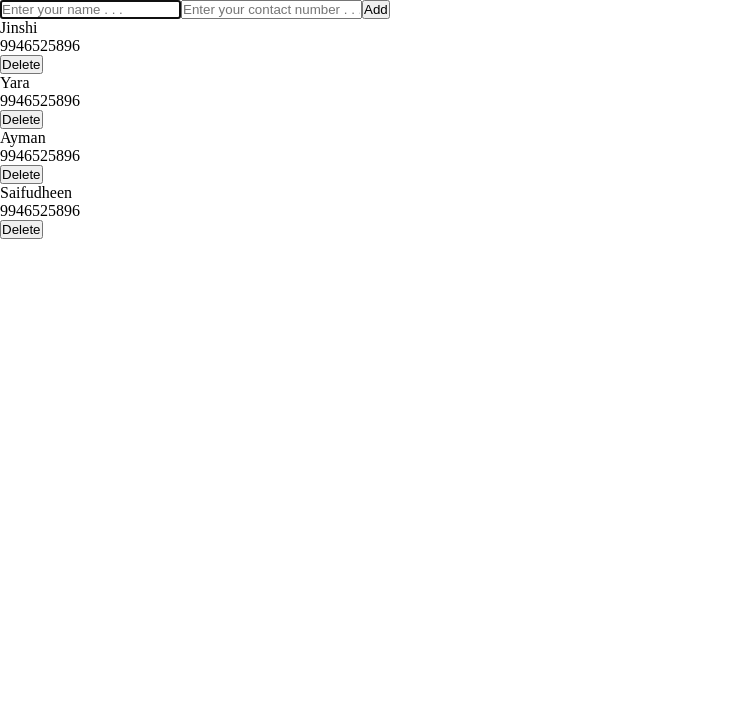
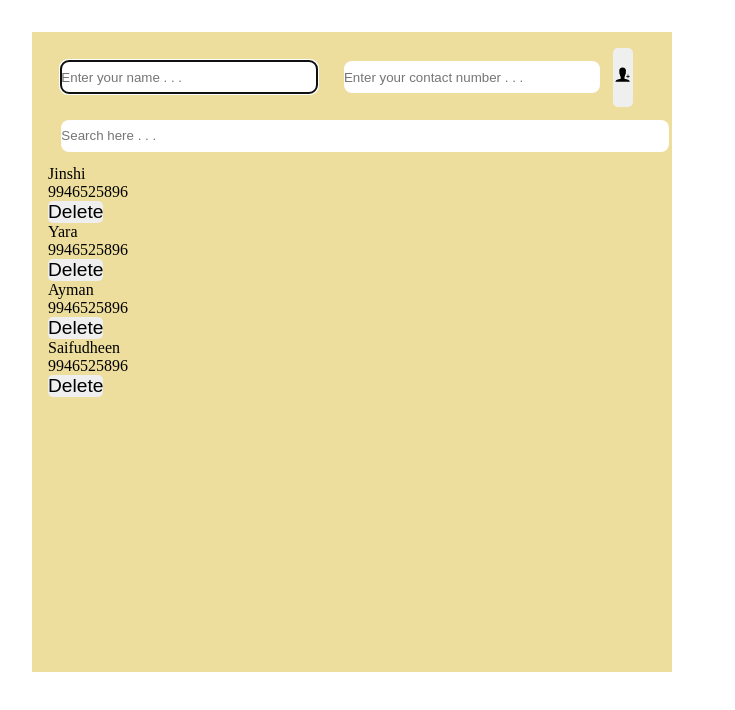
Before and after one commit to Jinshi-P/student-managementApp, a React (Vite) app: page / in a window 1280 px wide. Shown: the top 710 px of the page, without its empty margins (0-735 px from the left). Built offline with nearby package versions, Linux system fonts and the light colour scheme.

Commit message:
make a reusable input component and implemented search functionality and some styles

```diff
--- a/package.json
+++ b/package.json
@@ -11,7 +11,8 @@
   },
   "dependencies": {
     "react": "^19.2.0",
-    "react-dom": "^19.2.0"
+    "react-dom": "^19.2.0",
+    "react-icons": "^5.5.0"
   },
   "devDependencies": {
     "@eslint/js": "^9.39.1",
--- a/src/App.css
+++ b/src/App.css
@@ -3,3 +3,37 @@
     margin: 0px;
     box-sizing: border-box;
 }
+.container{
+
+    width:50%;
+    background: #edde9d;
+      min-height:80vh;
+      padding: 1em;
+      margin: 2em;
+}
+.inputbox{
+    height:2rem;
+    width: 16rem;
+    border: none;
+    border-radius: 8px;
+    margin:1em;
+}
+.input{
+    display: flex;
+}
+.searchInput{
+    height:2rem;
+    width: 100%;
+     border: none;
+    border-radius: 8px;
+    margin:1em;
+}
+button{
+    width: auto;
+    border: none;
+    cursor: pointer;
+    border-radius: 5px;
+    font-size: 1.2em;
+    height: auto;
+
+}
--- a/src/App.jsx
+++ b/src/App.jsx
@@ -1,45 +1,64 @@
 import ListInput from "./contact_list/ListInput";
 import ListData from "./contact_list/ListData";
-import { useState,useRef,useEffect } from "react";
+import { useState, useRef, useEffect } from "react";
+
 
 function App() {
+  let studentsData = [
+    { id: "jsp", name: "Jinshi", contact: 9946525896 },
+    { id: "yra", name: "Yara", contact: 9946525896 },
+    { id: "aym", name: "Ayman", contact: 9946525896 },
+    { id: "sfd", name: "Saifudheen", contact: 9946525896 },
+  ];
+  const [students, setStudents] = useState(studentsData);
+  const[searchDisplay,setSearchDisplay]=useState([])
+  const [searchInput, setSearchInput] = useState("");
+  const contactRef = useRef();
+  const nameref = useRef("");
 
+  useEffect(() => {
+    nameref.current.focus();
+  }, []);
 
-    const contactRef = useRef()
-//console.log(contactRef.current.value)
-let studentsData=[
-    { id:"jsp",name:"Jinshi",contact:9946525896},
-    { id:"yra",name:"Yara", contact:9946525896},
-    { id:"aym",name:"Ayman",contact:9946525896},
-    { id:"sfd",name:"Saifudheen",contact:9946525896},
-  ]
-  const [students, setStudents] = useState(studentsData);
+  useEffect(() => {
+    if (searchInput) {
+      setSearchDisplay([...students?.filter((student) =>
+          student?.name?.toLowerCase().includes(searchInput?.toLowerCase())
+        )]);
+    console.log(searchDisplay)
+    } else {
 
-  const handleAddButton=(newStudent)=>{
+      setStudents([...students]);
+      console.log(students)
+    }
+  }, [searchInput]);
 
-        setStudents([newStudent,...students])
-        contactRef.current.value
+  const handleAddButton = (newStudent) => {
+    setStudents([newStudent, ...students]);
+    contactRef.current.value;
+    console.log(studentsData);
+  };
 
-    }
-
-const handleDletebtn=(studentId)=>{
- const updatedStudents=students?.filter((student)=>
-student?.id!==studentId)
- console.log(`${studentId} is deleted`)
- setStudents([...updatedStudents])
-
-}
-const nameref=useRef("")
- useEffect(()=>{
-
-    nameref.current.focus()
-
-    },[students])
+  const handleDletebtn = (studentId) => {
+    const updatedStudents = students?.filter(
+      (student) => student?.id !== studentId
+    );
+    console.log(`${studentId} is deleted`);
+    setStudents([...updatedStudents]);
+  };
 
   return (
-    <div>
-      <ListInput handleAddButton={handleAddButton} contactRef={contactRef} ref={nameref} />
-      <ListData students={students}  handleDletebtn={handleDletebtn}/>
+    <div className="container">
+      <div className="element">
+        <ListInput
+          handleAddButton={handleAddButton}
+          contactRef={contactRef}
+          ref={nameref}
+          searchInput={searchInput}
+          setSearchInput={setSearchInput}
+        />
+        <ListData  searchDisplay={searchDisplay} searchInput={searchInput} students={students} handleDletebtn={handleDletebtn} />
+      </div>
     </div>
   );
 }
--- /dev/null
+++ b/src/components/Input.jsx
@@ -0,0 +1,13 @@
+import React from "react"
+const Input=React.memo((props)=>{
+return(
+    <div >
+        <input type={props?.type}  placeholder={props.placeholder}
+        ref={props.ref} value={props.value} onChange={props.onChange}
+        className={props?.className} />
+    </div>
+)
+
+})
+
+export default Input
--- a/src/contact_list/ListData.jsx
+++ b/src/contact_list/ListData.jsx
@@ -1,10 +1,15 @@
 import ListItem from "./ListItem"
 
-function ListData({students,handleDletebtn}){
+function ListData({students,handleDletebtn,searchInput,searchDisplay}){
 return (
 !students.length
 ? <p>{"No Contacts Found"}</p>
-:students?.map((student)=>{
+:
+searchInput ? searchDisplay?.map((student)=>{
+   return <ListItem key={student.id} student={student} handleDletebtn={handleDletebtn}/>
+})
+:
+students?.map((student)=>{
    return <ListItem key={student.id} student={student} handleDletebtn={handleDletebtn}/>
 }))
 }
--- a/src/contact_list/ListInput.jsx
+++ b/src/contact_list/ListInput.jsx
@@ -1,18 +1,28 @@
-import React, { useState } from "react";
-
+import React, { useCallback, useState } from "react";
+import Input from "../components/input";
+import { IoIosPersonAdd } from "react-icons/io";
 const ListInput = React.forwardRef(function ListInput(
-  { handleAddButton, contactRef },
+  { handleAddButton, contactRef,searchInput,setSearchInput},
   ref
 ) {
+  console.log("listinput is running")
   const [input, setInput] = useState("");
 
-  const handleInput = (event) => {
+  const handleInput = useCallback((event)=>{
+
     setInput(event.target.value);
-  };
+
+  },[]);
+
+  const handleSearch =useCallback((event)=>{
+
+setSearchInput(event.target.value)
+   }
+  ,[])
 
   return (
-    <div>
-      <input
+    <div className="listinput">
+      {/* <input
         value={input}
         type="text"
         ref={ref}
@@ -23,8 +33,24 @@ const ListInput = React.forwardRef(function ListInput(
         type="tel"
         ref={contactRef}
         placeholder="Enter your contact number . . ."
-      />
+      /> */}
+    <div className="input">
+ <Input value={input}
+      name="name"
+      className="inputbox"
+       type="text"
+       placeholder="Enter your name . . ."
+       onChange={handleInput}
+      ref={ref}/>
+
+      <Input type="tel"
+      name="contact"
+      className="inputbox"
+        ref={contactRef}
+        placeholder="Enter your contact number . . ."/>
+
       <button
+      className="addbtn"
         onClick={() => {
           handleAddButton(
             {
@@ -35,10 +61,19 @@ const ListInput = React.forwardRef(function ListInput(
             setInput(""),
             (contactRef.current.value = "")
           );
-        }}
-      >
-        Add
+        }}>
+        <IoIosPersonAdd />
       </button>
+    </div>
+
+
+    <Input type="text"
+    name="search"
+    className="searchInput"
+    value={searchInput}
+     placeholder="Search here . . ."
+     onChange={handleSearch}
+     />
     </div>
   );
 });
--- a/src/main.jsx
+++ b/src/main.jsx
@@ -4,7 +4,7 @@ import App from './App.jsx'
 import "./App.css"
 
 createRoot(document.getElementById('root')).render(
-  <StrictMode>
+  // <StrictMode>
     <App />
-  </StrictMode>,
+  /* </StrictMode>, */
 )
```
Also changed, not shown: 1 other file (tests, documents, lock files or other folders).
